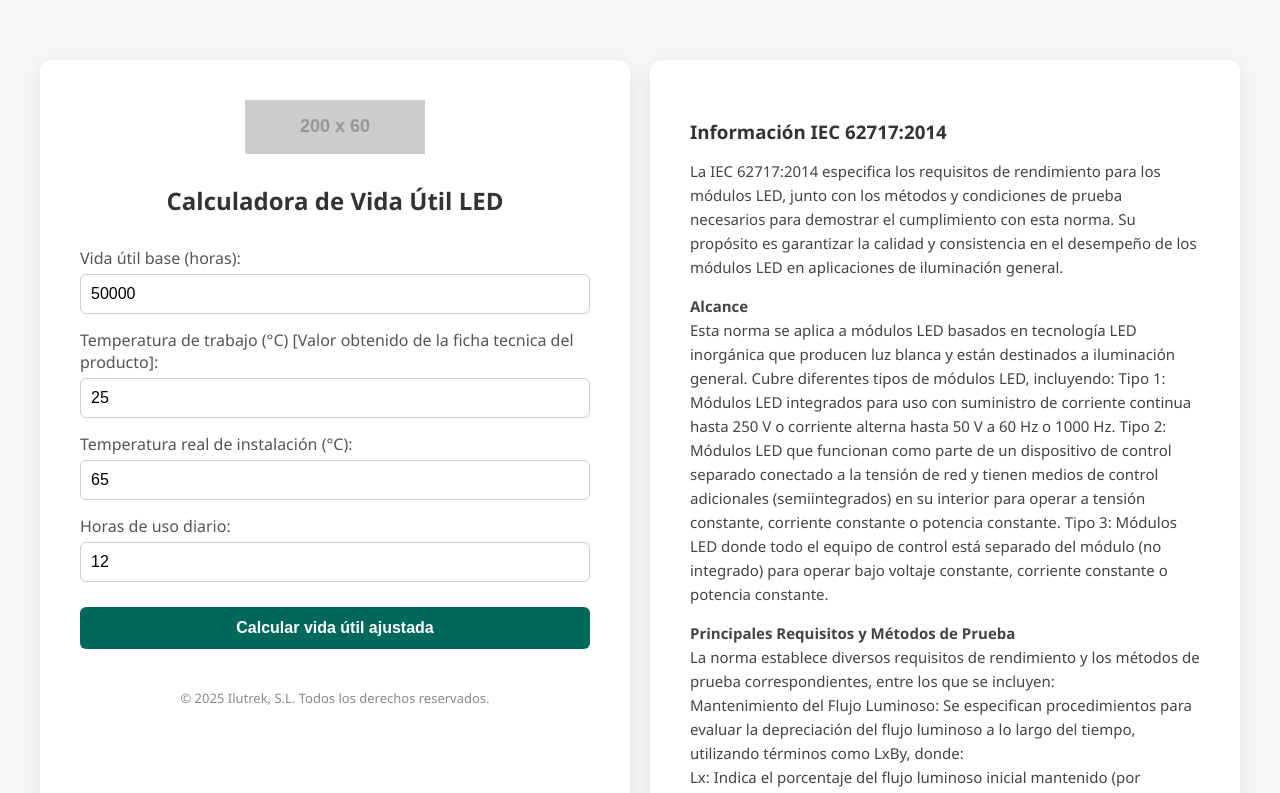
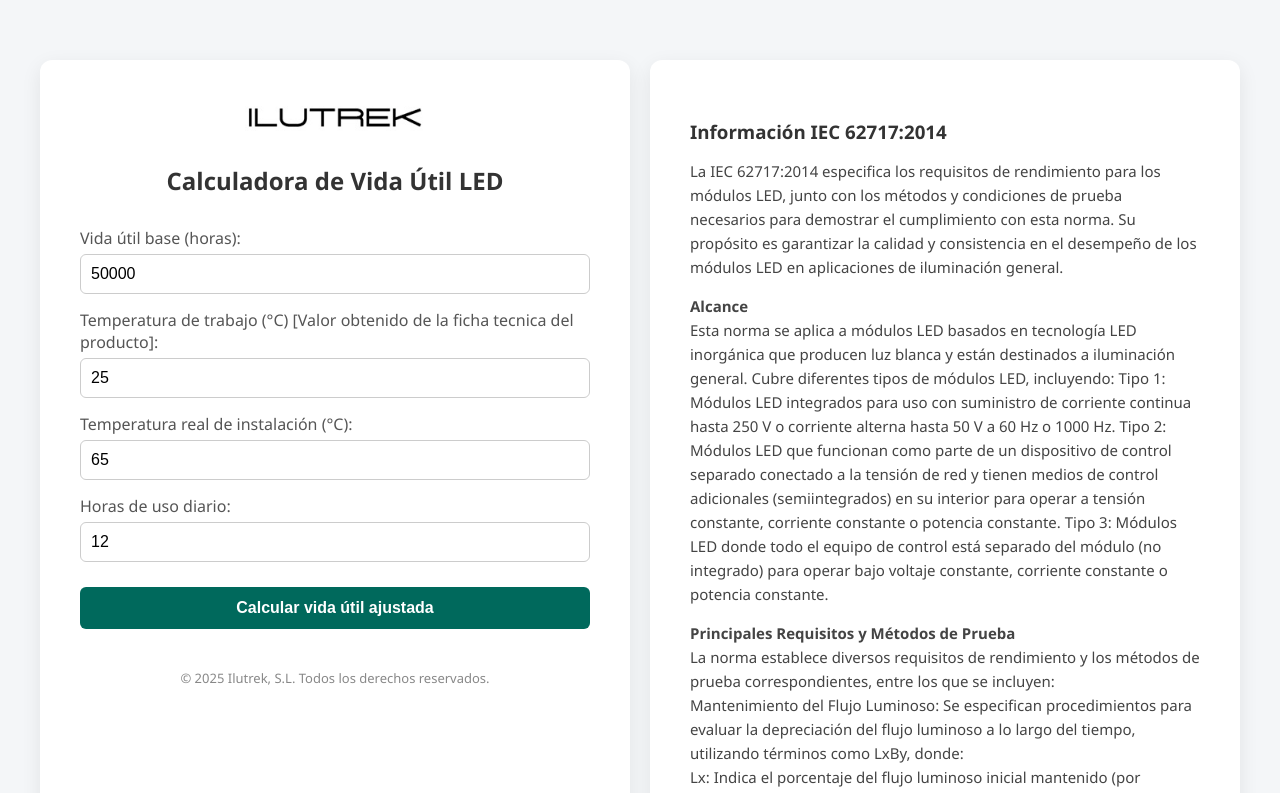
Before and after one commit to ilutreksl/Calculadora_Duracion_Led, a plain HTML site: page index.html in a window 1280 px wide. Shown: the top 793 px of the page. Drawn offline with Linux system fonts and the light colour scheme; placeholder pictures from the web are drawn by us.

Commit message:
Update index.html

```diff
--- a/index.html
+++ b/index.html
@@ -115,7 +115,7 @@
 <body>
   <div class="layout">
     <div class="panel-calculadora">
-      <img src="https://via.placeholder.com/200x60?text=Logo+Ilutrek" alt="Logo de Ilutrek" class="logo">
+      <img src="Logo.jpg" alt="Ilutrek" class="logo">
       <h2>Calculadora de Vida Útil LED</h2><label for="vidaBase">Vida útil base (horas):</label> <input type="number" id="vidaBase" value="50000"> <label for="tempBase">Temperatura de trabajo (°C) [Valor obtenido de la ficha tecnica del producto]:</label> <input type="number" id="tempBase" value="25"> <label for="tempReal">Temperatura real de instalación (°C):</label> <input type="number" id="tempReal" value="65"> <label for="usoDiario">Horas de uso diario:</label> <input type="number" id="usoDiario" value="12"> <button onclick="calcularVida()">Calcular vida útil ajustada</button>
       <div class="resultado" id="resultado"></div>
       <div class="copyright">
```
